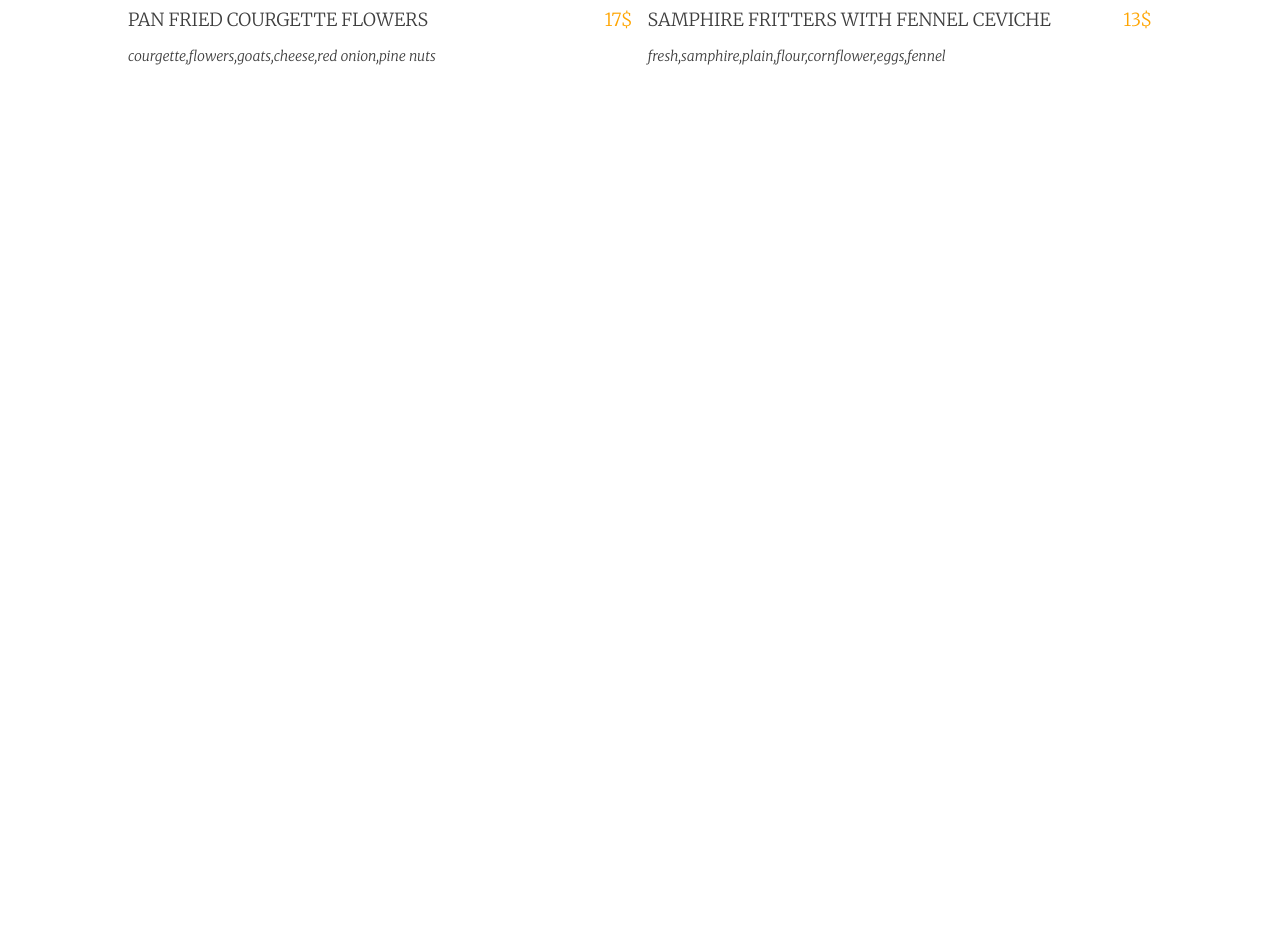
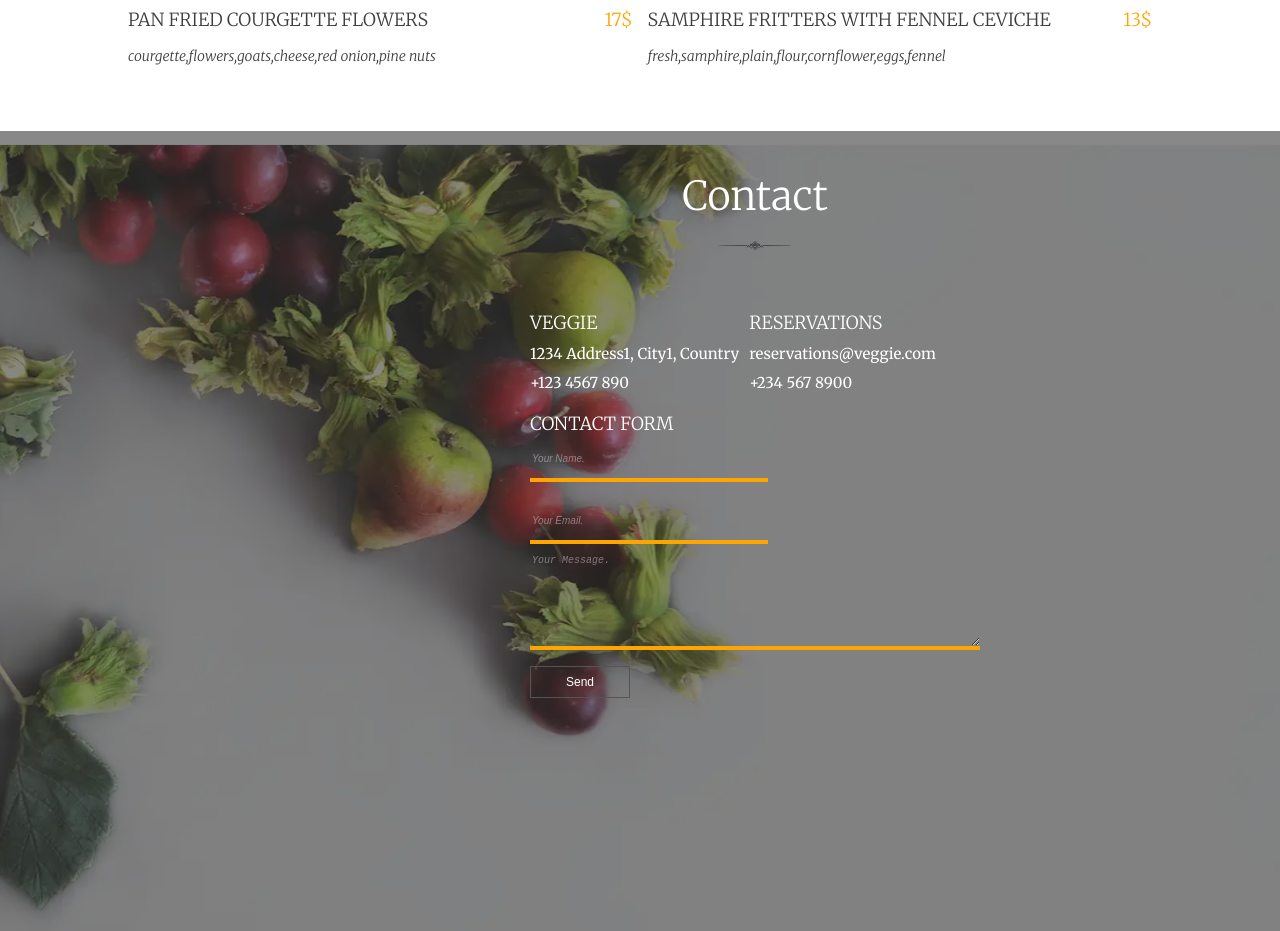
Before and after one commit to abbaty48/veggiesite, a React (Vite) app: page / in a window 1280 px wide. Shown: the part 4200-5131 px from the top of the page. Before the commit the page ends 4331 px from the top, so only its background shows below. Built offline with nearby package versions, Linux system fonts and the light colour scheme.

Commit message:
Implemented Contact section

```diff
--- a/src/layouts/app.tsx
+++ b/src/layouts/app.tsx
@@ -1,6 +1,7 @@
 import Hero from "./sections/hero/hero"
 import Us from "./sections/about/about"
 import Recipes from "./sections/recipes/recipes"
+import Contact from "./sections/contact/contact"
 import Specials from "./sections/specials/specials"
 import Jumbotron from "./sections/jumbotron/jumbotron"
 
@@ -12,6 +13,7 @@ function App() {
             <Specials />
             <Us />
             <Recipes />
+            <Contact />
         </main>
     )
 }
--- /dev/null
+++ b/src/layouts/sections/contact/contact.tsx
@@ -0,0 +1,99 @@
+import styled from "styled-components"
+import Center from "../../../components/center";
+import { Header } from "../../../components/header";
+import f014 from "../../../assets/features/f014.webp";
+
+const Footer = styled.footer`
+    object-fit: cover;
+    position: relative;
+    padding: 4rem 0;
+    min-height: 100dvh;
+    color: hsl(0, 0%, 100%);
+    background: hsl(180, 3%, 94%) url(${f014}) 50%  / cover no-repeat fixed;
+    background-color: hsla(0, 0%, 13%, 0.5333333333333333);
+    background-blend-mode: darken;
+`
+const ContactWrapper = styled(Center)`
+    @media screen and (min-width: 60em){
+        position: absolute;
+        width: 30em;
+        right: 30rem;
+        left: auto;
+    }
+`
+const ContactHeader = styled(Header)`
+    font-weight: 100;
+`
+const Addresses = styled.section`
+    display: flex;
+    gap: 1rem;
+    flex-flow: wrap;
+`
+const Address = styled.div`
+    > * {margin: 1rem 0;}
+    > h4,h5 {text-transform: uppercase; font-size: 1.8rem; font-weight: 100;}
+`
+const Form = styled.form`margin: 1rem auto;`
+const FormCaption = styled.h6`text-transform: uppercase; font-size: 1.8rem;font-weight: 200;`
+const FieldGroup = styled.div`
+    display: flex;
+    gap: 1.5rem;
+    flex-wrap: wrap;
+    align-items: center;
+    justify-content: space-between;
+`
+const FieldInput = styled.input.attrs({ type: 'text' })`
+    border: none;
+    color: orange;
+    outline: none;
+    font-size: 1.8rem;
+    font-weight: 200;
+    appearance: none;
+    font-style: oblique;
+    padding: 1.1rem .2rem;
+    background: transparent;
+    border-bottom: .4rem solid;
+    &::placeholder {font-style: italic; font-size: 1rem; color: #fff6;}
+`
+const TextArea = styled(FieldInput)`width: 100%;`
+const Submit = styled.button.attrs({ type: 'submit' })`
+    color: #fff;
+    cursor: pointer;
+    font-size: 1.2rem;
+    margin: 1em 0;
+    transition: all .5s ease;
+    padding: .8rem 3.5rem;
+    background: transparent;
+    border: .1rem solid #555;
+    &:hover {scale: .9}
+    &:active {scale: .7}
+`
+
+export default function Contact() {
+    return (<Footer id={'contact'}>
+        <ContactWrapper>
+            <ContactHeader>Contact</ContactHeader>
+            <Addresses>
+                <Address>
+                    <h4>Veggie</h4>
+                    <p>1234 Address1, City1, Country</p>
+                    <p>+123 4567 890</p>
+                </Address>
+                <Address>
+                    <h5>Reservations</h5>
+                    <p>reservations@veggie.com</p>
+                    <p>+234 567 8900</p>
+                </Address>
+            </Addresses>
+            <Form>
+                <FormCaption>Contact Form</FormCaption>
+                <FieldGroup>
+                    <FieldInput placeholder="Your Name." required />
+                    <FieldInput placeholder="Your Email." type="email" required />
+                </FieldGroup>
+                <TextArea placeholder="Your Message." as={'textarea'} cols={10} rows={4} required />
+                <Submit>Send</Submit>
+            </Form>
+        </ContactWrapper>
+    </Footer>)
+}
```
